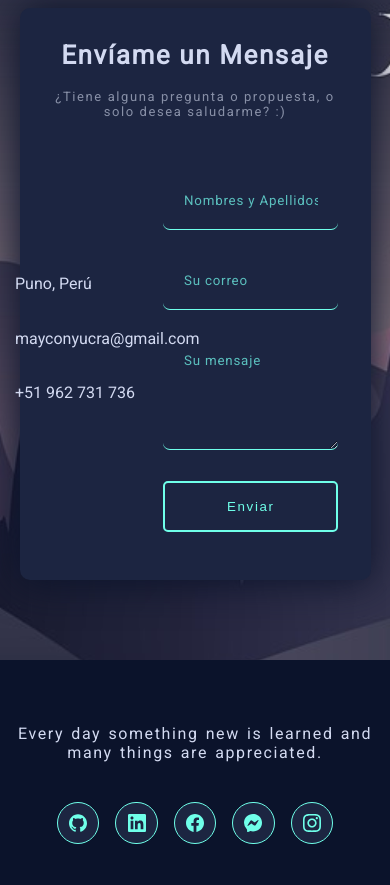
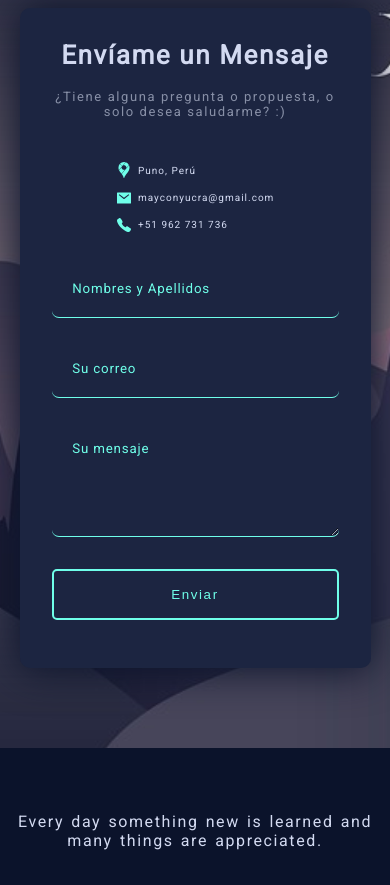
Before and after one commit to mayconyucra/portfolio, a React (Create React App) app: page / in a window 390 px wide. Shown: the part 1760-2645 px from the top of the page. Built offline with nearby package versions, Linux system fonts and the light colour scheme.

Commit message:
Mode Responsive Add

```diff
--- a/src/Contact.jsx
+++ b/src/Contact.jsx
@@ -70,6 +70,9 @@ const SpanText = styled.span`
 const ContainerIconsAndForm = styled.div`
     display: flex;
     width: 100%;
+    @media screen and (max-width: 767px){
+        display: block;
+    }
 `;
 ///  Contenedor Iconos - Formulario///
 
@@ -80,19 +83,39 @@ const ContainerIconsDate = styled.div`
     display: flex;
     align-items: center;
     justify-content: center;
+    @media screen and (max-width: 767px){
+        width: 100%;
+    }
 `;
 ///  Contenedor Iconos y Datos de Contacto///
 
 ///  Contenedor Iconos y Datos de Contacto Especifico///
 const ContainerIcons = styled.div`
     padding: 1rem 0;
+    @media screen and (max-width: 767px){
+        padding-bottom: 0;
+    }
 `;
 ///  Contenedor Iconos y Datos de Contacto Especifico///
 
-///  Estilos de Iconos y Datos de Contacto Especifico///
+///  Contenedor de Iconos y Datos de Contacto///
+const ContainerIconAndDate = styled.div`
+    display: flex;
+    padding: .7rem 0;
+    @media screen and (max-width: 767px){
+        padding-bottom: 0;
+    }
+`;
+///  Contenedor de Iconos y Datos de Contacto///
+
+///  Estilos de Iconos de Contacto Especifico///
 const StyleIcons = css`
     font-size: 2rem;
     color: ${GlobalColor.fifeth};
+    @media screen and (max-width: 767px){
+        font-size: 1rem;
+        margin: 0 .2rem;
+    }
 `;
 const IconMaps = styled(SiGooglemaps)`
     ${StyleIcons};
@@ -103,22 +126,29 @@ const IconMail = styled(IoMailSharp)`
 const IconCall = styled(IoCall)`
     ${StyleIcons};
 `;
+///Estilos de Iconos de Contacto Especifico///
+
+///Estilos de Texto de Datos de Contacto///
 const TextDate = styled.span`
     margin: auto 1rem;
     font-size: medium;
     color: ${GlobalColor.title};
+    letter-spacing: .1em;
+    @media screen and (max-width: 767px){
+        font-size: x-small;
+        margin: auto .2rem;
+    }
 `;
-const ContainerIconAndDate = styled.div`
-    display: flex;
-    padding: .7rem 0;
-`;
-///  Estilos de Iconos y Datos de Contacto Especifico///
+///Estilos de Texto de Datos de Contacto///
 
 
 ///  Estilos del Formulario///
 const FormStyles = styled.form`
     margin: 1rem 0;
     width: 65%;
+    @media screen and (max-width: 767px){
+        width: 100%;
+    }
 `;
 const ContainerNameEmail = styled.div`
     width: 100%;
@@ -168,7 +198,7 @@ const InputStyle = css`
     border-bottom: 2px solid ${GlobalColor.fifeth};
     padding: 1.5rem;
     &::placeholder{
-        color: ${GlobalColor.fourth};
+        color: ${GlobalColor.fifeth};
     }
     @media screen and (max-width: 767px){
         padding: 1.3rem;
```
